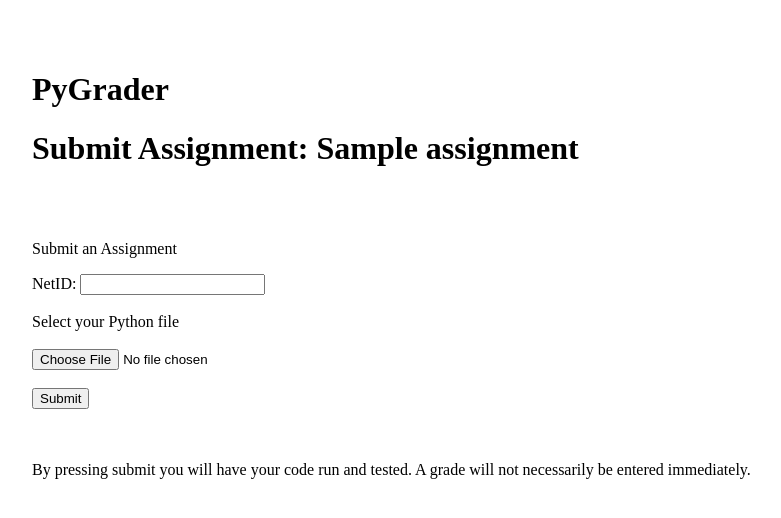
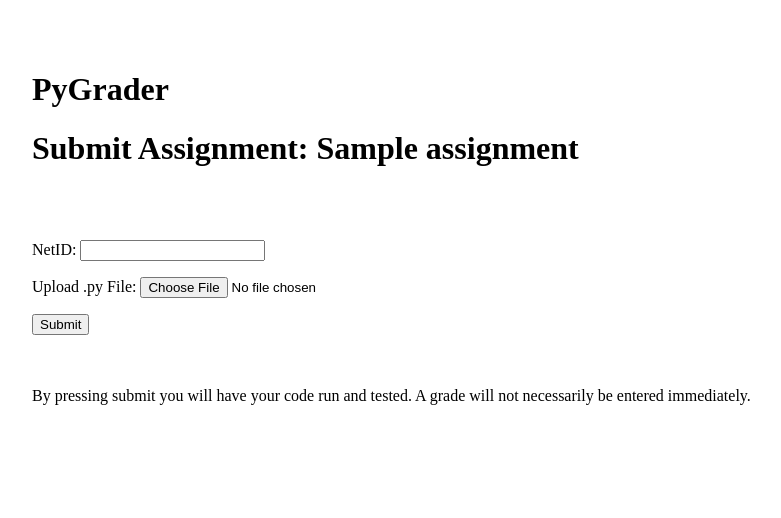
Before and after one commit to rcxwhiz/django_py_grader, a Django app: a page that uses templates/py_grader/submit_assignment.html in a window 1280 px wide. Shown: the top 518 px of the page, without its empty margins (18-799 px from the left). Run offline with Django 3.2, Linux system fonts and the light colour scheme; tables that the repository leaves empty hold one stand-in row (values such as "Sample post"); some libraries are stand-ins or nearby versions.

Commit message:
Updated submit specific assignment form

```diff
--- a/templates/py_grader/submit_assignment.html
+++ b/templates/py_grader/submit_assignment.html
@@ -14,12 +14,9 @@
     <br>
     <br>
 
-    <p>Submit an Assignment</p>
-    <form action="/action_page.php">
-        <label for="fname">NetID:    </label>
-        <input type="text" id="fname" name="fname"><br><br>
-        <label for="myfile">Select your Python file</label><br><br>
-        <input type="file" id="myfile" name="myfile"><br><br>
+    <form action="/submit_assignment/{{ assignment.assignment_name }}">
+        {% csrf_token %}
+        {{ form.as_p }}
         <input type="submit" value="Submit">
     </form>
 
```
